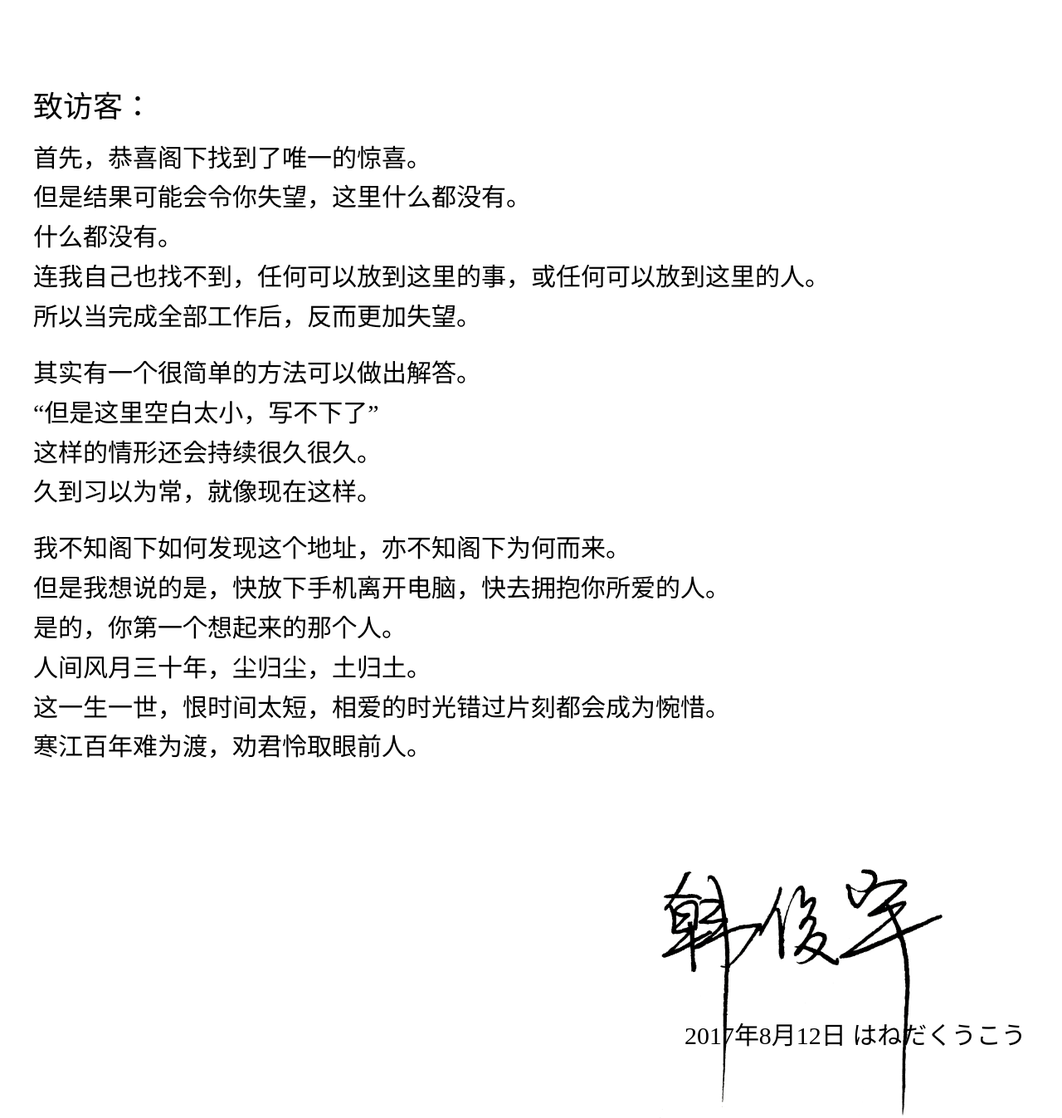
After one commit to HYSkyline/squan, a Flask app: page /secret in a window 1280 px wide. The commit adds this page. Shown: the whole page at 83% size. Run offline with Flask 2, Linux system fonts and the light colour scheme; the visitor is signed in with stand-in values (Sample User, id 1); parts of the project's set-up code (start-up, migrations or seed data) failed here and were passed over; some libraries are stand-ins or nearby versions.

Commit message:
flash repaired, secret finished. 081204

```diff
--- a/squan_blog/main/view.py
+++ b/squan_blog/main/view.py
@@ -6,37 +6,8 @@ from ..models import User
 from ..email import send_mail
 from . import main
 from .form import NameForm
+from flask_login import login_required
 
-
-# @main.route('/', methods=['GET', 'POST'])
-# def index():
-#     form = NameForm()
-#     if form.validate_on_submit():
-#         user = User.query.filter_by(username=form.name.data).first()
-#         if user is None:
-#             user = User(username=form.name.data)
-#             # 名称写入数据库
-#             # db.session.add(user)
-#             session['known'] = False
-#             # 准备发送邮件(当前存在ERRNO:10061错误)
-#             # if current_app.config['FLASK_ADMIN_EMAIL']:
-#                 # print 'prepare to send email now.'
-#                 # send_mail(
-#                 #     current_app.config['FLASK_ADMIN_EMAIL'],
-#                 #     'New User',
-#                 #     'mail/new_user',
-#                 #     user=user
-#                 # )
-#         else:
-#             session['known'] = True
-#         session['name'] = form.name.data
-#         return redirect(url_for('.index'))
-#     return render_template(
-#         'index.html',
-#         form=form,
-#         name=session.get('name'),
-#         known=session.get('known')
-#     )
 
 @main.route('/')
 def index():
@@ -46,3 +17,9 @@ def index():
 @main.route('/home')
 def home():
 	return render_template('home.html')
+
+
+@main.route('/secret')
+@login_required
+def secret():
+	return render_template('secret.html')
--- a/squan_blog/static/lib/css/indexTime.css
+++ b/squan_blog/static/lib/css/indexTime.css
@@ -25,7 +25,7 @@ body {
 	margin-left: 0;
 	margin-right: 0
 }
-.container{
+.container {
 	background-image: url('../../img/indexSnow12.gif');
 	background-position: center;
 	background-size:cover;
@@ -38,7 +38,7 @@ body {
 	width: 100%;
 	height: 100%;
 }
-.timeArea{
+.timeArea {
 	position: absolute;
 	top: 50%;
 	left: 50%;
@@ -48,7 +48,7 @@ body {
 	user-select: none;
 	font-family: 'FOT';
 }
-.timeZone{
+.timeZone {
 	text-align: center;
 	font-size: 40px;
 }
--- /dev/null
+++ b/squan_blog/static/lib/css/secret.css
@@ -0,0 +1,54 @@
+html {
+	cursor: url('../../img/mouse/Normal.cur'), crosshair;
+}
+body {
+	background: white;
+	margin-top: 0;
+	margin-bottom: 0;
+	margin-left: 0;
+	margin-right: 0;
+}
+.container {
+	position: fixed;
+	left: 0%;
+	width: 110%;
+	height: 100%;
+	overflow-y: scroll;
+	overflow-x: hidden;
+}
+#handwriting {
+	position: absolute;
+	/*top: 5%;*/
+	/*left: 50%;*/
+	left: 40px;
+	width: 85%;
+	/*transform: translate(-50%, -100%);*/
+	color: black;
+	user-select: none;
+}
+h4 {
+	padding-top: 100px;
+	margin-bottom: 20px;
+	font-size: 36px;
+}
+p {
+	margin-bottom: 5px;
+	font-size: 30px;
+}
+div {
+	word-wrap: break-word;
+	word-break: normal;
+	white-space: normal;
+	font-family: 'STXiHei';
+}
+#footer_txt {
+	text-align: right;
+	bottom: 15%;
+}
+#signature {
+	margin-bottom: -120px;
+	height: 300px;
+}
+.footer {
+	float: right;
+}
--- a/squan_blog/templates/auth/register.html
+++ b/squan_blog/templates/auth/register.html
@@ -5,9 +5,9 @@
 {{ super() }}
 <link rel="stylesheet" type="text/css" href="../static/lib/css/register.css">
 {% endblock %}
-{% block title %}双犬·远星{% endblock %}
+{% block title %}双犬·平齐{% endblock %}
 
-{% block body %}
+{% block page_content %}
 <div class="container">
 	<div class="row">
 		<form action="" method="post" class="form" role="form">
--- a/squan_blog/templates/base.html
+++ b/squan_blog/templates/base.html
@@ -17,6 +17,13 @@
     <script type="text/javascript" src="../static/lib/js/jquery-3.2.1.js"></script>
 {% endblock %}
 {% block body %}
+    {% for message in get_flashed_messages() %}
+        <script type="text/javascript">
+            var message = '{{ message }}';
+            alert(message);
+        </script>
+    {% endfor %}
+    {% block page_content%}
     <div class="container">
         <div class="row clearfix">
             <div class="col-md-12 column">
@@ -29,7 +36,7 @@
                             <span class="icon-bar"></span>
                             <span class="icon-bar"></span>
                         </button>
-                    <a class="navbar-brand" href="{{ url_for('main.home') }}" style="font-family: 'Microsoft YaHei UI Light'">双犬的窝</a>
+                        <a class="navbar-brand" href="{{ url_for('main.home') }}" style="font-family: 'Microsoft YaHei UI Light'">双犬科技基站</a>
                     </div>
                     <div class="navbar-collapse collapse">
                         <ul class="nav navbar-nav">
@@ -48,20 +55,8 @@
                 {% endblock %}
             </div>
         </div>
-    <div class="row clearfix">
-        {% block content %}
-        <div class="col-md-12 column">
-            {% for message in get_flashed_messages() %}
-            <div class="alert alert-warning">
-                <button type="button" class="close" data-dismiss="alert">&times;</button>
-                {{ message }}
-            </div>
-            {% endfor %}
-            {% block page_content %}{% endblock %}
     </div>
     {% endblock %}
-    </div>
-</div>
 {% endblock %}
 {% block scripts %}
 {{ super() }}
--- a/squan_blog/templates/home.html
+++ b/squan_blog/templates/home.html
@@ -7,7 +7,7 @@
 {% endblock %}
 {% block title %}双犬·持灯{% endblock %}
 
-{% block body %}
+{% block page_content %}
 <div class="container-fluid" id="container">
 	<div class="row">
 		<div class="col-md-9" id="mapFrame">
--- a/squan_blog/templates/index.html
+++ b/squan_blog/templates/index.html
@@ -9,7 +9,7 @@
 {% endblock %}
 {% block title %}双犬·红烛{% endblock %}
 
-{% block body %}
+{% block page_content %}
 <div class="container" id="container">
 	<div class="timeArea" onclick="page_exit()">
 	    <div id="Current_Time_Area" class="timeZone"></div>
--- /dev/null
+++ b/squan_blog/templates/secret.html
@@ -0,0 +1,42 @@
+{% extends "base.html" %}
+
+{% block head %}
+{{ super() }}
+<link rel="stylesheet" type="text/css" href="../static/lib/css/secret.css">
+{% endblock %}
+{% block title %}双犬·雪涌{% endblock %}
+
+{% block page_content %}
+<div class="container">
+	<div id="handwriting">
+		<h4>致访客：</h4>
+		<p>首先，恭喜阁下找到了唯一的惊喜。</p>
+		<p>但是结果可能会令你失望，这里什么都没有。</p>
+		<p>什么都没有。</p>
+		<p>连我自己也找不到，任何可以放到这里的事，或任何可以放到这里的人。</p>
+		<p>所以当完成全部工作后，反而更加失望。</p>
+		<br />
+		<p>其实有一个很简单的方法可以做出解答。</p>
+		<p>“但是这里空白太小，写不下了”</p>
+		<p>这样的情形还会持续很久很久。</p>
+		<p>久到习以为常，就像现在这样。</p>
+		<br />
+		<p>我不知阁下如何发现这个地址，亦不知阁下为何而来。</p>
+		<p>但是我想说的是，快放下手机离开电脑，快去拥抱你所爱的人。</p>
+		<p>是的，你第一个想起来的那个人。</p>
+		<p>人间风月三十年，尘归尘，土归土。</p>
+		<p>这一生一世，恨时间太短，相爱的时光错过片刻都会成为惋惜。</p>
+		<p>寒江百年难为渡，劝君怜取眼前人。</p>
+		<br />
+		<br />
+		<br />
+		<br />
+		<br />
+		<br />
+		<div class="footer">
+			<img src="{{ url_for('static', filename='img/signature.png') }}" id="signature" />
+			<p id="footer_txt">2017年8月12日 はねだくうこう&#12288</p>
+		</div>
+	</div>
+</div>
+{% endblock %}
```
Also changed, not shown: squan_blog/auth/forms.py (+16 -7 lines), squan_blog/auth/view.py (+5 -10 lines), squan_blog/static/lib/css/login.css (+13 -4 lines), squan_blog/templates/auth/login.html (+5 -8 lines), squan_blog/templates/secret00.html (added, +46 -0 lines), squan_blog/static/img/signature.png (added). Lines whose indentation alone changed are shown as unchanged.
